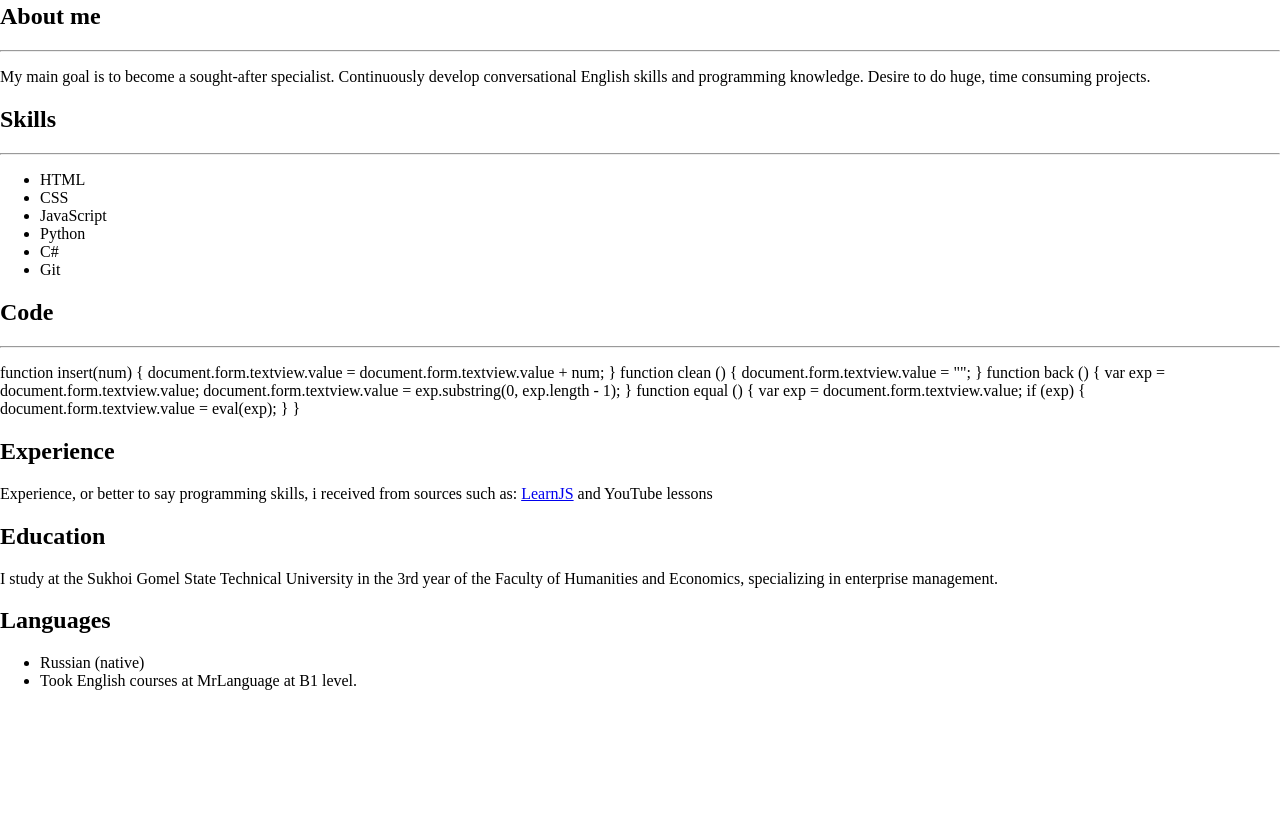
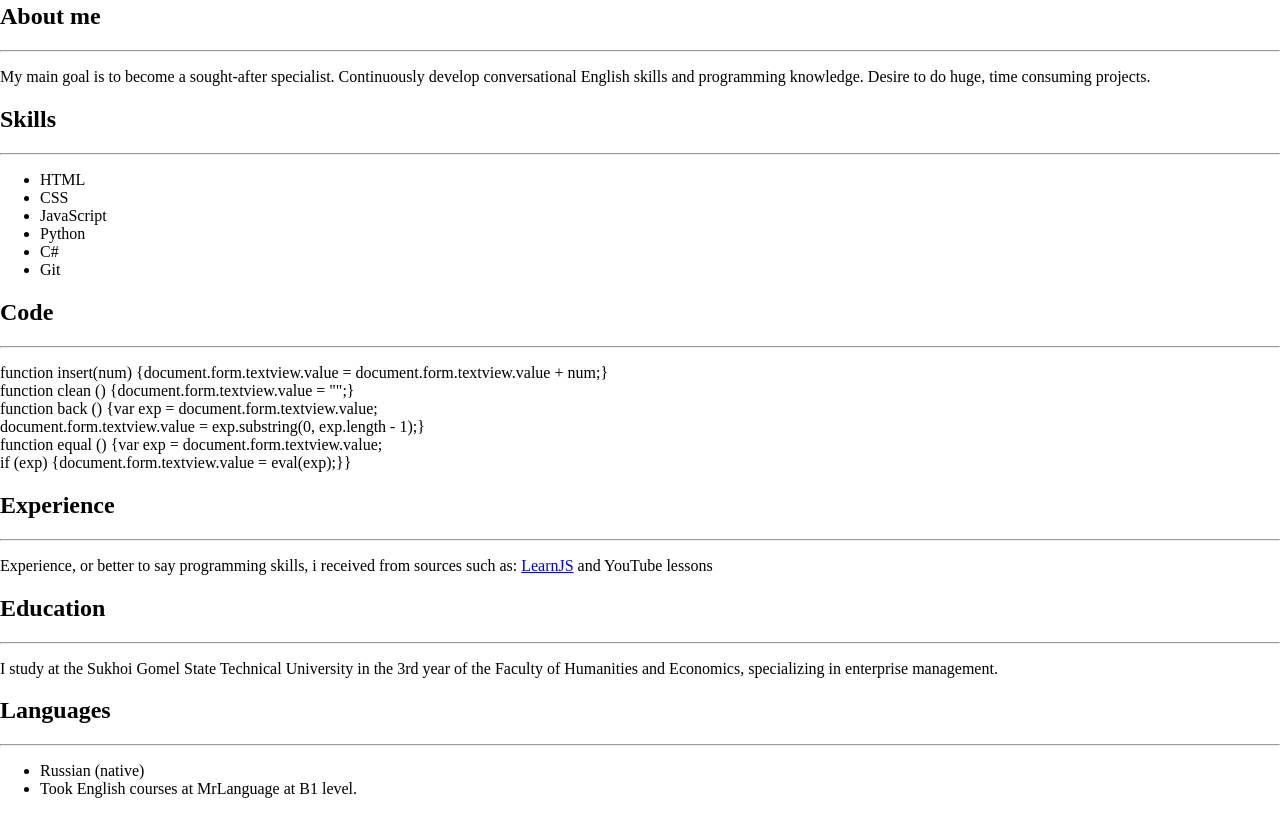
Before and after one commit to bArtOzzzz/rsschool-cv, a plain HTML site: page index.html in a window 1280 px wide. Shown: the part 605-1419 px from the top of the page. Before the commit the page ends 1311 px from the top, so only its background shows below. Drawn offline with Linux system fonts and the light colour scheme.

Commit message:
feat: add hr tag

```diff
--- a/index.html
+++ b/index.html
@@ -45,34 +45,27 @@
 	<section class="code">
 		<h2>Code</h2>
 		<hr>
-		<p>function insert(num) {
-			document.form.textview.value = document.form.textview.value + num;
-		}
-		function clean () {
-			document.form.textview.value = "";
-		}
-		function back () {
-			var exp = document.form.textview.value;
-			document.form.textview.value = exp.substring(0, exp.length - 1);
-		}
-		function equal () {
-			var exp = document.form.textview.value;
-			if (exp) {
-				document.form.textview.value = eval(exp);
-			}
-		}</p>
+		<p>function insert(num) {document.form.textview.value = document.form.textview.value + num;}<br>
+		function clean () {document.form.textview.value = "";}<br>
+		function back () {var exp = document.form.textview.value;<br>
+		document.form.textview.value = exp.substring(0, exp.length - 1);}<br>
+		function equal () {var exp = document.form.textview.value;<br>
+		if (exp) {document.form.textview.value = eval(exp);}}</p>
 	</section>
 	<section class="experience">
 		<h2>Experience</h2>
+		<hr>
 		<p>Experience, or better to say programming skills, i received from sources such as: <a href="https://learn.javascript.ru/">LearnJS</a> and YouTube lessons</p>
 	</section>
 	<section class="education">
 		<h2>Education</h2>
+		<hr>
 		<p>I study at the Sukhoi Gomel State Technical University in the 3rd year of the
 			Faculty of Humanities and Economics, specializing in enterprise management.</p>
 	</section>
 	<section class="languages">
 		<h2>Languages</h2>
+		<hr>
 		<ul>
 			<li>Russian (native)</li>
 			<li>Took English courses at MrLanguage at B1 level.</li>
```
